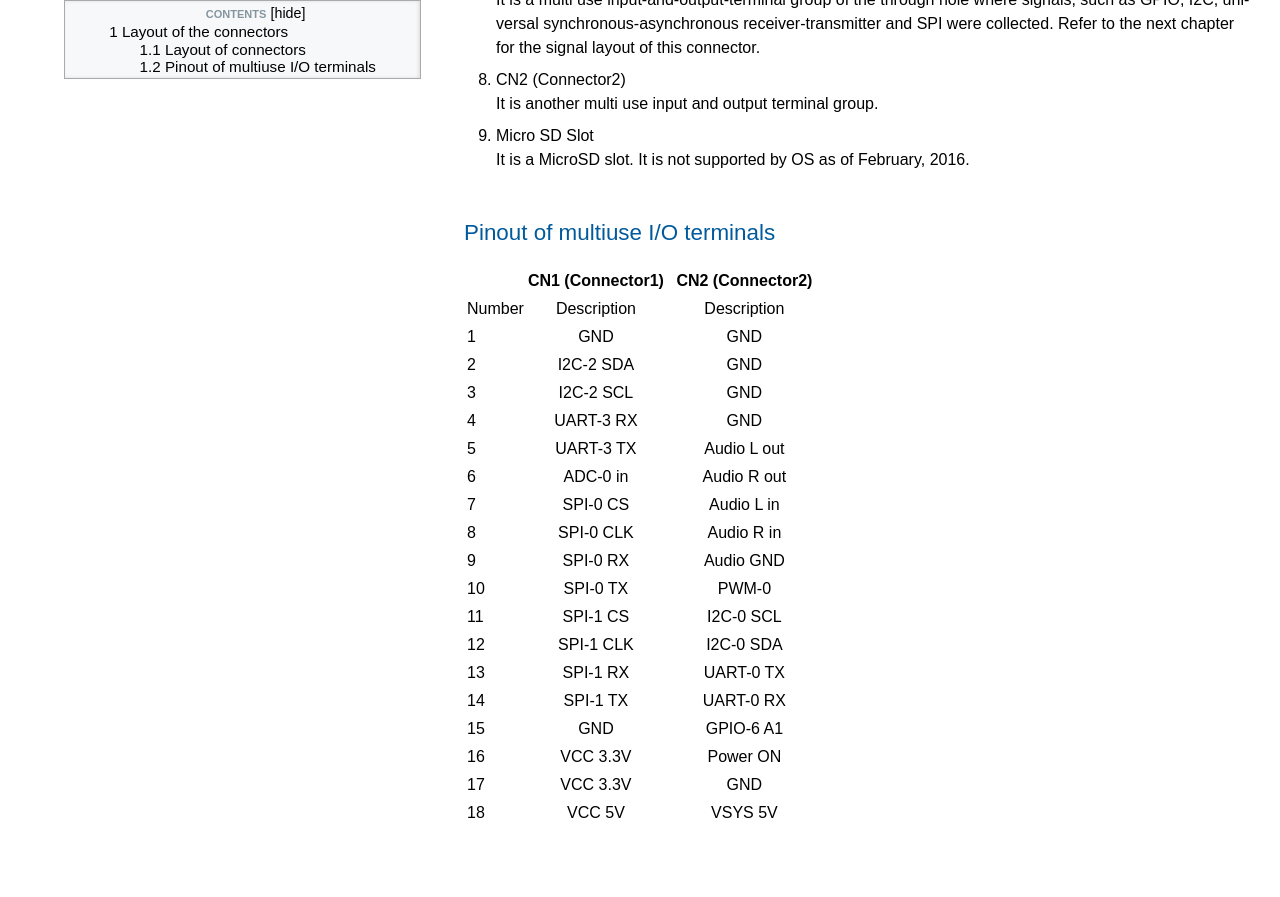
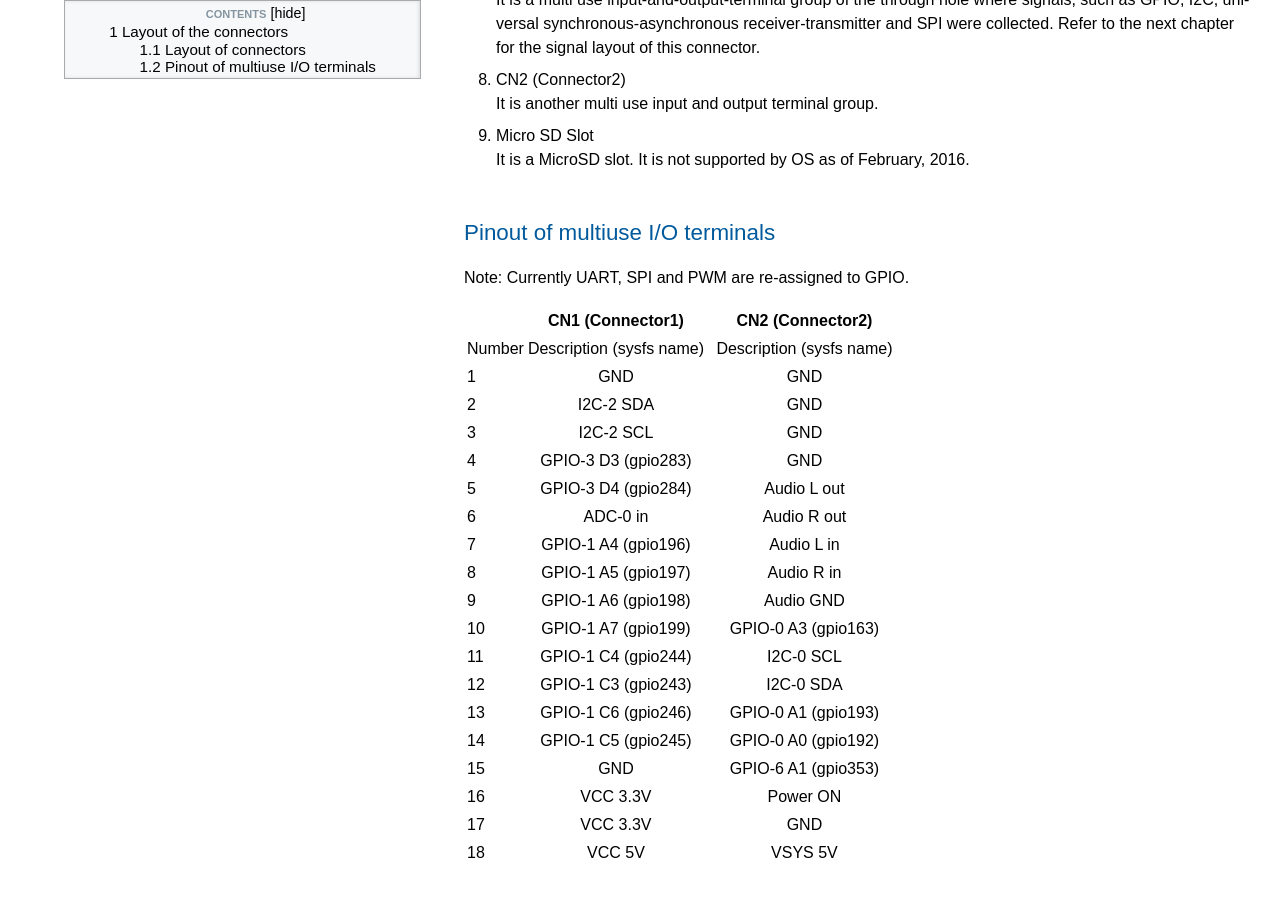
Before and after one commit to chirimen-oh/chirimen-oh.github.io, a Jekyll site: the page built from docs/en/board_connectors.md, in a window 1280 px wide and 900 px high, scrolled down 1408 px. Shown: the top 897 px of the window. Built offline with Jekyll 4.4.1, drawn with Linux system fonts in a browser that asks for light colours; nearby versions of some CDN libraries; before the commit the page ends 2268 px from its top, so only the background shows below that.

Commit message:
Update board_connectors.md

```diff
--- a/docs/en/board_connectors.md
+++ b/docs/en/board_connectors.md
@@ -31,7 +31,31 @@ It is another multi use input and output terminal group.
 It is a MicroSD slot. It is not supported by OS as of February, 2016.
 
 ## Pinout of multiuse I/O terminals
+Note: Currently UART, SPI and PWM are re-assigned to GPIO.
 
+||CN1 (Connector1)| |CN2 (Connector2)|
+|------------|:--:|:----------:|:----------------:|
+|Number|Description (sysfs name)| |Description (sysfs name)
+|1|GND| |GND|
+|2|I2C-2 SDA| |GND|
+|3|I2C-2 SCL| |GND|
+|4|GPIO-3 D3 (gpio283)| |GND|
+|5|GPIO-3 D4 (gpio284)| |Audio L out|
+|6|ADC-0 in| |Audio R out|
+|7|GPIO-1 A4 (gpio196)| |Audio L in|
+|8|GPIO-1 A5 (gpio197)| |Audio R in|
+|9|GPIO-1 A6 (gpio198)| |Audio GND|
+|10|GPIO-1 A7 (gpio199)| |GPIO-0 A3 (gpio163)|
+|11|GPIO-1 C4 (gpio244)| |I2C-0 SCL|
+|12|GPIO-1 C3 (gpio243)| |I2C-0 SDA|
+|13|GPIO-1 C6 (gpio246)| |GPIO-0 A1 (gpio193)|
+|14|GPIO-1 C5 (gpio245)| |GPIO-0 A0 (gpio192)|
+|15|GND| |GPIO-6 A1 (gpio353)|
+|16|VCC 3.3V| |Power ON|
+|17|VCC 3.3V| |GND|
+|18|VCC 5V| |VSYS 5V|
+
+<!-- (ORIGINAL)
 ||CN1 (Connector1)| |CN2 (Connector2)|
 |------------|:--:|:----------:|:----------------:|
 |Number|Description| |Description
@@ -53,3 +77,4 @@ It is a MicroSD slot. It is not supported by OS as of February, 2016.
 |16|VCC 3.3V| |Power ON|
 |17|VCC 3.3V| |GND|
 |18|VCC 5V| |VSYS 5V|
+-->
```
